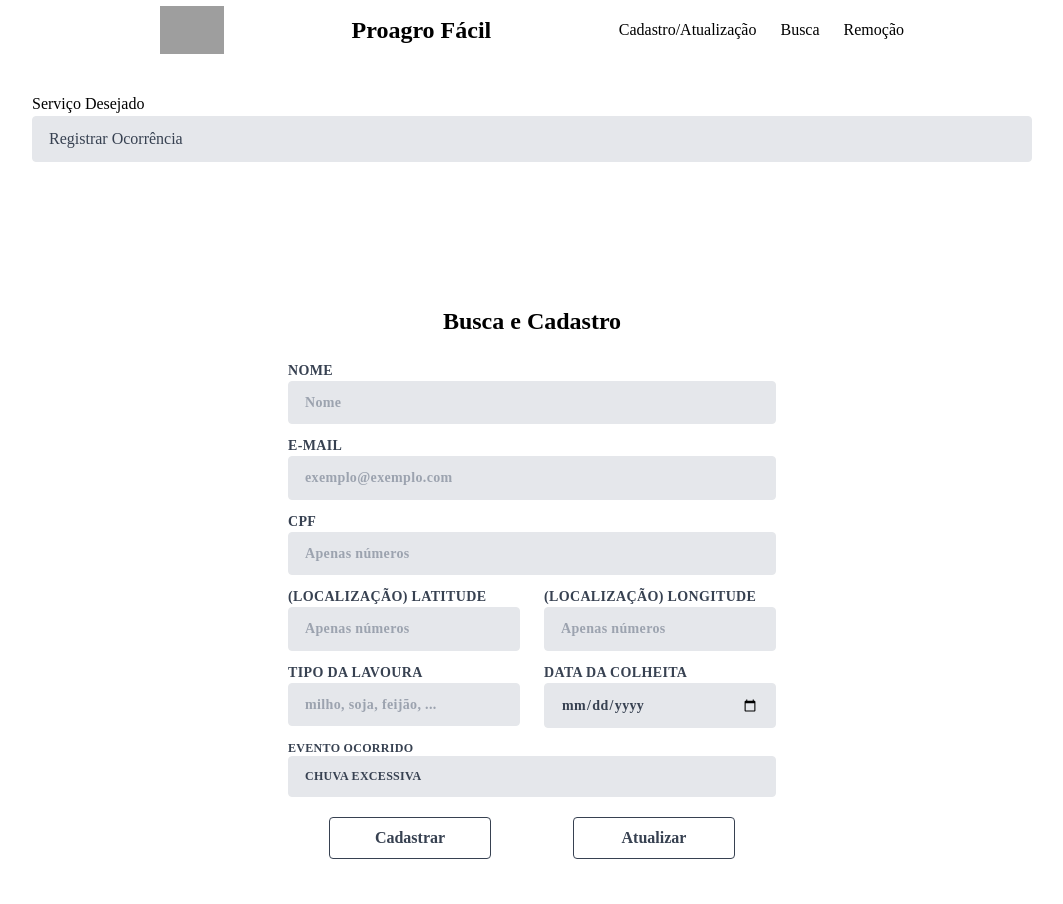
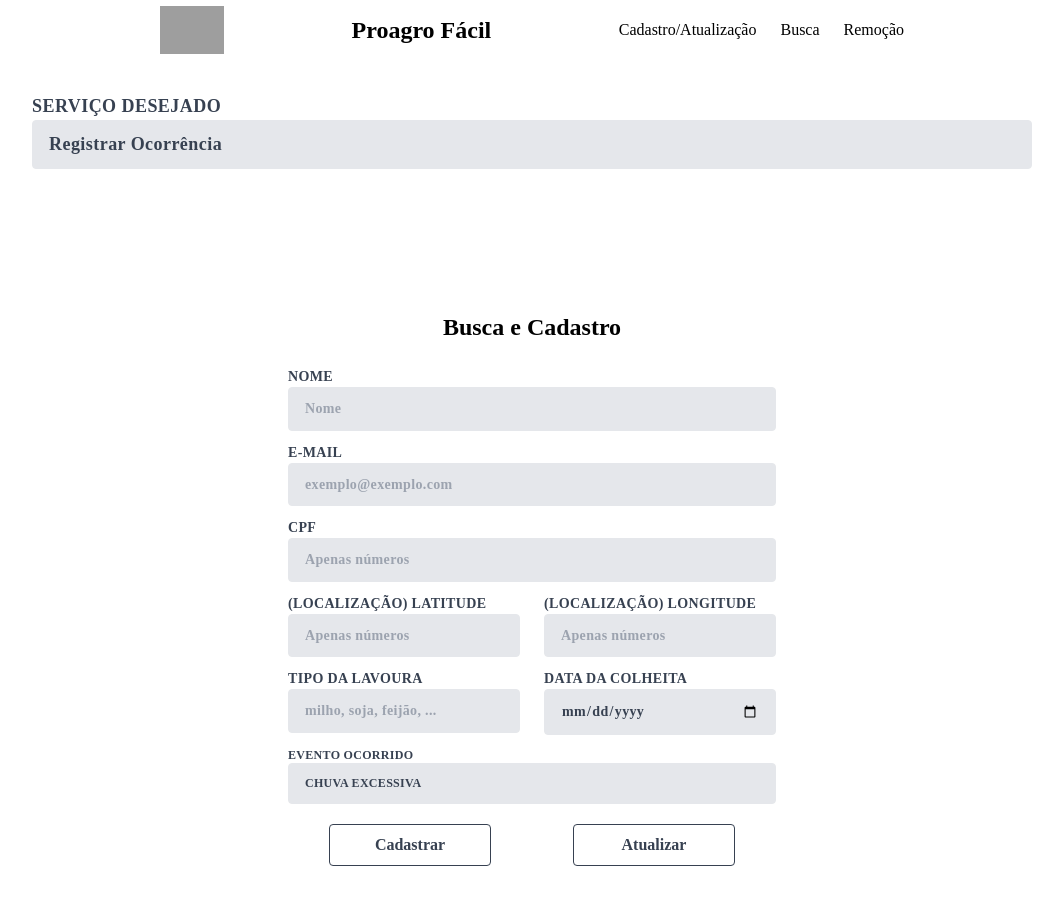
Before and after one commit to heitortessaro/proagro-facil, a React (Create React App) app in the folder app/frontend/: page / in a window 1280 px wide. Shown: the top 904 px of the page, without its empty margins (108-1171 px from the left). Built offline with nearby package versions, Linux system fonts and the light colour scheme; grey boxes are pictures that could not be loaded.

Commit message:
style: Add style to the main select.

```diff
--- a/app/frontend/src/index.css
+++ b/app/frontend/src/index.css
@@ -13,6 +13,10 @@ body {
   @apply block uppercase tracking-wide text-gray-700 text-sm font-bold mb-2;
 }
 
+.label-main {
+  @apply block uppercase tracking-wide text-gray-700 text-lg font-bold mb-2;
+}
+
 .input-form {
   @apply appearance-none block w-full bg-gray-200 text-gray-700 border rounded py-3 px-4 mb-3 leading-tight focus:outline-none focus:bg-white
 }
```
